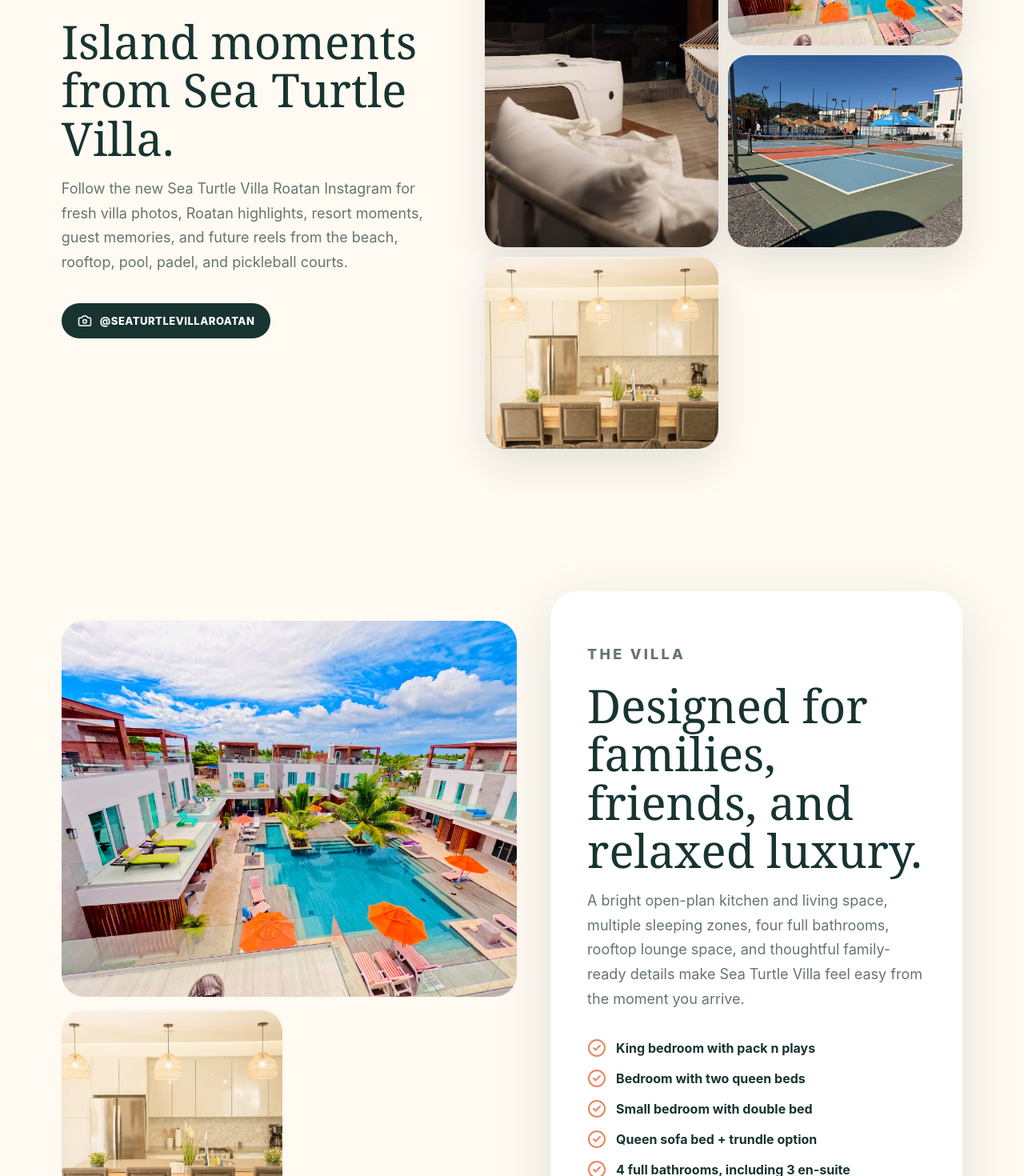
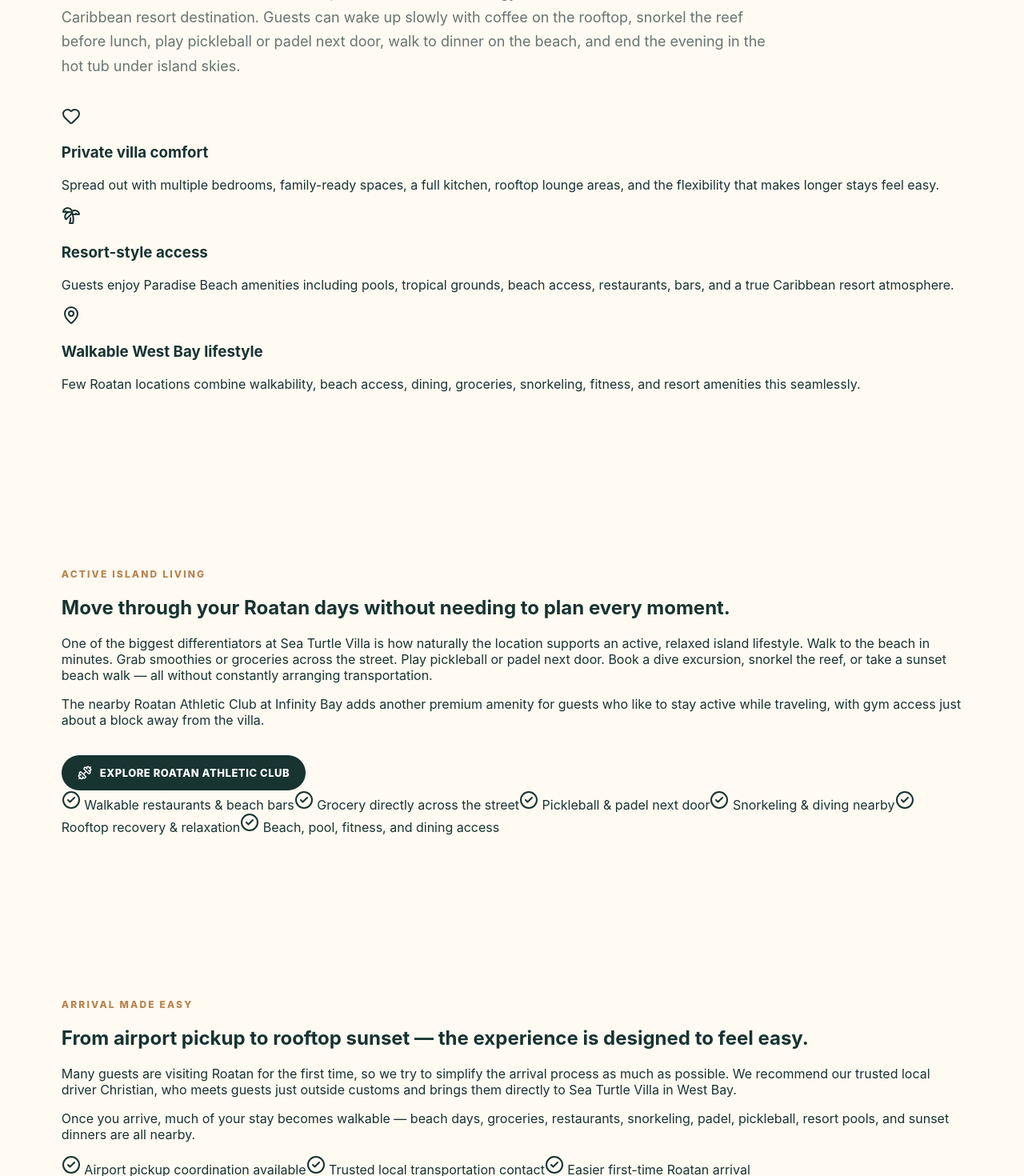
Before and after one commit to lampertben/seaturtle7, a Next.js app: page / in a window 1280 px wide. Shown: the part 2820-4290 px from the top of the page at 80% size. Built offline with nearby package versions, Linux system fonts and the light colour scheme.

Commit message:
Add files via upload

```diff
--- a/app/page.tsx
+++ b/app/page.tsx
@@ -164,6 +164,47 @@
         <div className="trust-grid">{trustFeatures.map(([title, Icon, text]: any) => <article key={title}><Icon/><h3>{title}</h3><p>{text}</p></article>)}</div>
       </section>
 
+      <section className="signature-section">
+        <SectionHeader eyebrow="Why Guests Choose Sea Turtle Villa" title="A different kind of Roatan stay." text="Sea Turtle Villa blends the comfort of a private villa with the energy and amenities of a walkable Caribbean resort destination. Guests can wake up slowly with coffee on the rooftop, snorkel the reef before lunch, play pickleball or padel next door, walk to dinner on the beach, and end the evening in the hot tub under island skies." />
+        <div className="signature-grid">
+          <article><Heart/><h3>Private villa comfort</h3><p>Spread out with multiple bedrooms, family-ready spaces, a full kitchen, rooftop lounge areas, and the flexibility that makes longer stays feel easy.</p></article>
+          <article><Palmtree/><h3>Resort-style access</h3><p>Guests enjoy Paradise Beach amenities including pools, tropical grounds, beach access, restaurants, bars, and a true Caribbean resort atmosphere.</p></article>
+          <article><MapPin/><h3>Walkable West Bay lifestyle</h3><p>Few Roatan locations combine walkability, beach access, dining, groceries, snorkeling, fitness, and resort amenities this seamlessly.</p></article>
+        </div>
+      </section>
+
+      <section className="lifestyle-section">
+        <div className="lifestyle-copy">
+          <p className="eyebrow">Active Island Living</p>
+          <h2>Move through your Roatan days without needing to plan every moment.</h2>
+          <p>One of the biggest differentiators at Sea Turtle Villa is how naturally the location supports an active, relaxed island lifestyle. Walk to the beach in minutes. Grab smoothies or groceries across the street. Play pickleball or padel next door. Book a dive excursion, snorkel the reef, or take a sunset beach walk — all without constantly arranging transportation.</p>
+          <p>The nearby Roatan Athletic Club at Infinity Bay adds another premium amenity for guests who like to stay active while traveling, with gym access just about a block away from the villa.</p>
+          <a className="instagram-link" href="https://www.infinitybay.com/explore/roatan-athletic-club" target="_blank" rel="noreferrer"><Dumbbell size={18}/> Explore Roatan Athletic Club</a>
+        </div>
+        <div className="lifestyle-points">
+          <span><CheckCircle2/> Walkable restaurants & beach bars</span>
+          <span><CheckCircle2/> Grocery directly across the street</span>
+          <span><CheckCircle2/> Pickleball & padel next door</span>
+          <span><CheckCircle2/> Snorkeling & diving nearby</span>
+          <span><CheckCircle2/> Rooftop recovery & relaxation</span>
+          <span><CheckCircle2/> Beach, pool, fitness, and dining access</span>
+        </div>
+      </section>
+
+      <section className="arrival-section">
+        <div className="arrival-card">
+          <p className="eyebrow">Arrival Made Easy</p>
+          <h2>From airport pickup to rooftop sunset — the experience is designed to feel easy.</h2>
+          <p>Many guests are visiting Roatan for the first time, so we try to simplify the arrival process as much as possible. We recommend our trusted local driver Christian, who meets guests just outside customs and brings them directly to Sea Turtle Villa in West Bay.</p>
+          <p>Once you arrive, much of your stay becomes walkable — beach days, groceries, restaurants, snorkeling, padel, pickleball, resort pools, and sunset dinners are all nearby.</p>
+          <div className="arrival-points">
+            <span><CheckCircle2/> Airport pickup coordination available</span>
+            <span><CheckCircle2/> Trusted local transportation contact</span>
+            <span><CheckCircle2/> Easier first-time Roatan arrival</span>
+          </div>
+        </div>
+      </section>
+
       <section className="instagram-preview">
         <div className="instagram-copy">
           <p className="eyebrow">Follow Along</p>
```
